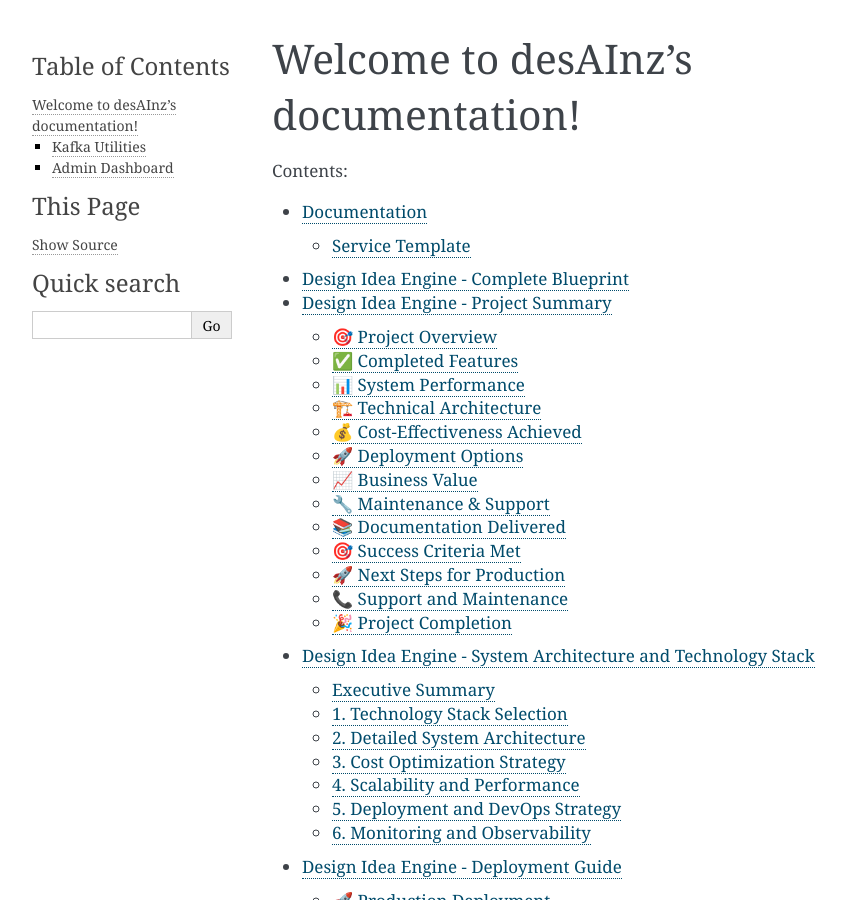
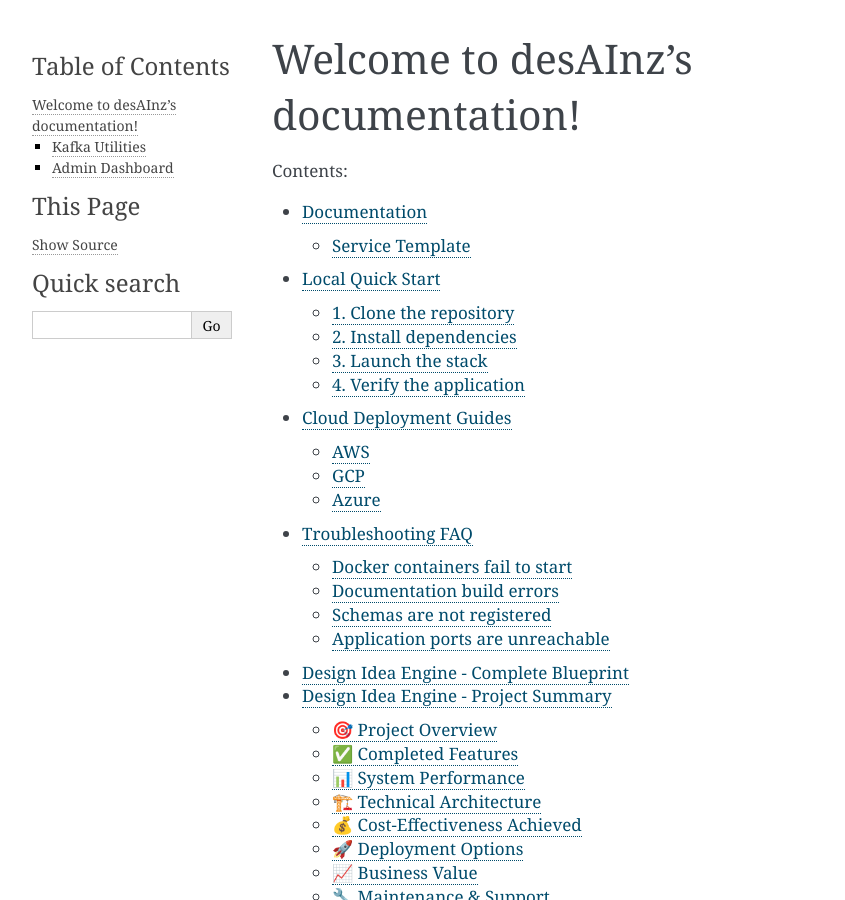
Before and after one commit to m0neZ/desAInz, a Sphinx documentation site: the page built from docs/index.rst, in a window 1280 px wide and 900 px high. Shown: the whole window, without its empty margins (148-993 px from the left). Built offline with Sphinx 7.4.7, drawn with Linux system fonts in a browser that asks for light colours.

Commit message:
docs: add quickstart and deployment guides

````diff
--- /dev/null
+++ b/docs/cloud_deployment.md
@@ -0,0 +1,42 @@
+# Cloud Deployment Guides
+
+This document outlines how to deploy desAInz to AWS, Google Cloud Platform and Microsoft Azure using container images.
+
+## AWS
+
+1. **Build and push images** to Amazon Elastic Container Registry (ECR).
+   ```bash
+   aws ecr create-repository --repository-name desainz
+   docker build -t desainz .
+   docker tag desainz:latest <account>.dkr.ecr.<region>.amazonaws.com/desainz:latest
+   docker push <account>.dkr.ecr.<region>.amazonaws.com/desainz:latest
+   ```
+2. **Provision a cluster** using ECS or EKS.
+3. **Create task definitions or Kubernetes manifests** pointing to the pushed image.
+4. **Expose services** with an Application Load Balancer and configure TLS.
+
+## GCP
+
+1. **Upload images** to Google Artifact Registry.
+   ```bash
+   gcloud artifacts repositories create desainz --repository-format=docker --location=<region>
+   docker build -t gcr.io/<project>/desainz .
+   docker push gcr.io/<project>/desainz
+   ```
+2. **Deploy** to Cloud Run or GKE using the uploaded image.
+3. **Configure networking and TLS** via Cloud Load Balancing.
+
+## Azure
+
+1. **Push images** to Azure Container Registry (ACR).
+   ```bash
+   az acr create --name desainz --resource-group <rg> --sku Basic
+   docker build -t desainz .
+   az acr login --name desainz
+   docker tag desainz:latest desainz.azurecr.io/desainz:latest
+   docker push desainz.azurecr.io/desainz:latest
+   ```
+2. **Run containers** using Azure Container Instances or AKS.
+3. **Create an ingress controller** if using AKS and configure TLS.
+
+These high-level steps give an overview of deploying the application on each cloud platform. Refer to the provider documentation for production hardening guidance.
--- a/docs/index.rst
+++ b/docs/index.rst
@@ -6,6 +6,9 @@
    :caption: Contents:
 
    README
+   quickstart
+   cloud_deployment
+   troubleshooting
    blueprints/DesignIdeaEngineCompleteBlueprint
    admin_dashboard_trpc
 
--- /dev/null
+++ b/docs/quickstart.md
@@ -0,0 +1,47 @@
+# Local Quick Start
+
+Follow these steps to run desAInz on your workstation.
+
+## 1. Clone the repository
+
+```bash
+git clone https://github.com/your-org/desAInz.git
+cd desAInz
+```
+
+## 2. Install dependencies
+
+Use the provided setup script to install Python and Node packages and build the documentation.
+
+```bash
+./scripts/setup_codex.sh
+```
+
+## 3. Launch the stack
+
+Start the application and its services with Docker Compose.
+
+```bash
+docker-compose up -d
+```
+
+Once all containers are healthy, register the Kafka schemas.
+
+```bash
+python scripts/register_schemas.py
+```
+
+## 4. Verify the application
+
+Check that the API and frontend respond.
+
+```bash
+curl http://localhost:8000/health
+curl http://localhost:3000
+```
+
+You can stop the stack with:
+
+```bash
+docker-compose down
+```
--- /dev/null
+++ b/docs/troubleshooting.md
@@ -0,0 +1,31 @@
+# Troubleshooting FAQ
+
+## Docker containers fail to start
+
+Ensure the required ports (5432, 6379, 9092, 9000, 3000 and 8000) are free. Remove any old containers with:
+
+```bash
+docker-compose down -v
+```
+
+and try again.
+
+## Documentation build errors
+
+The Sphinx configuration treats warnings as errors. Run the setup script to install required packages and rebuild:
+
+```bash
+./scripts/setup_codex.sh
+```
+
+## Schemas are not registered
+
+The API relies on Kafka schemas being present. Run:
+
+```bash
+python scripts/register_schemas.py
+```
+
+## Application ports are unreachable
+
+Check that your firewall allows connections to the exposed ports and verify the containers are listening with `docker ps`.
````
